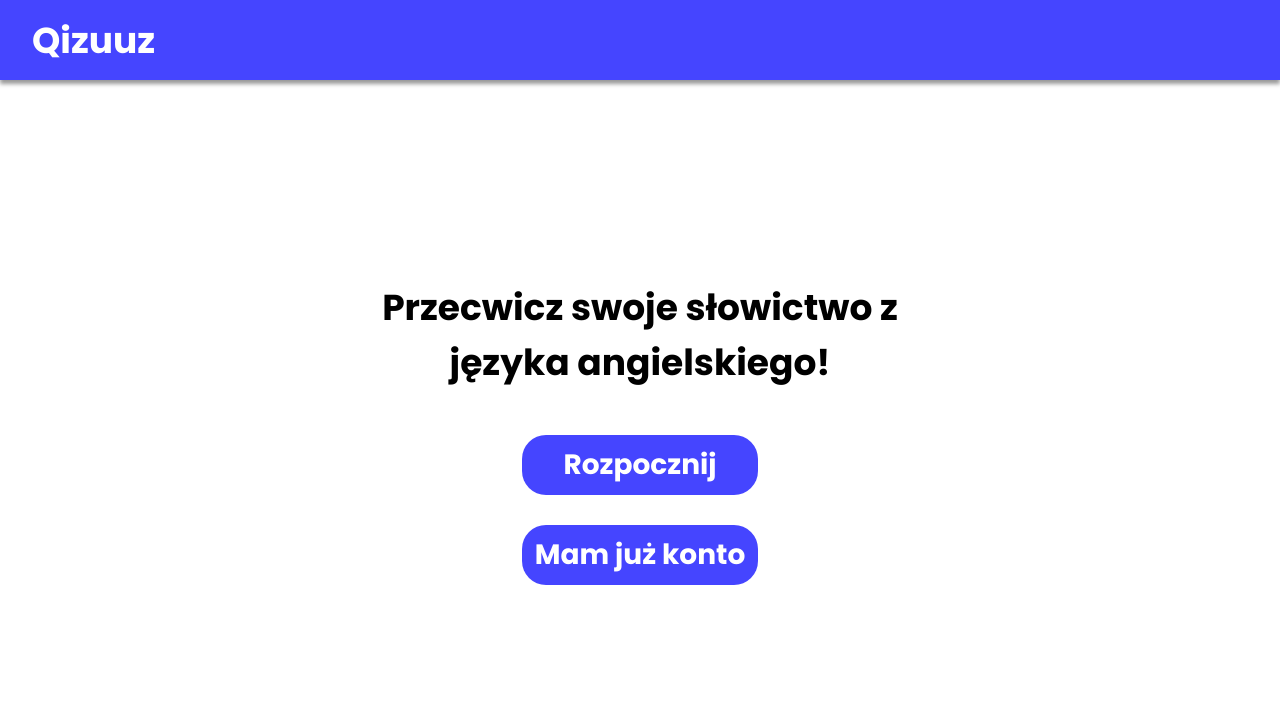
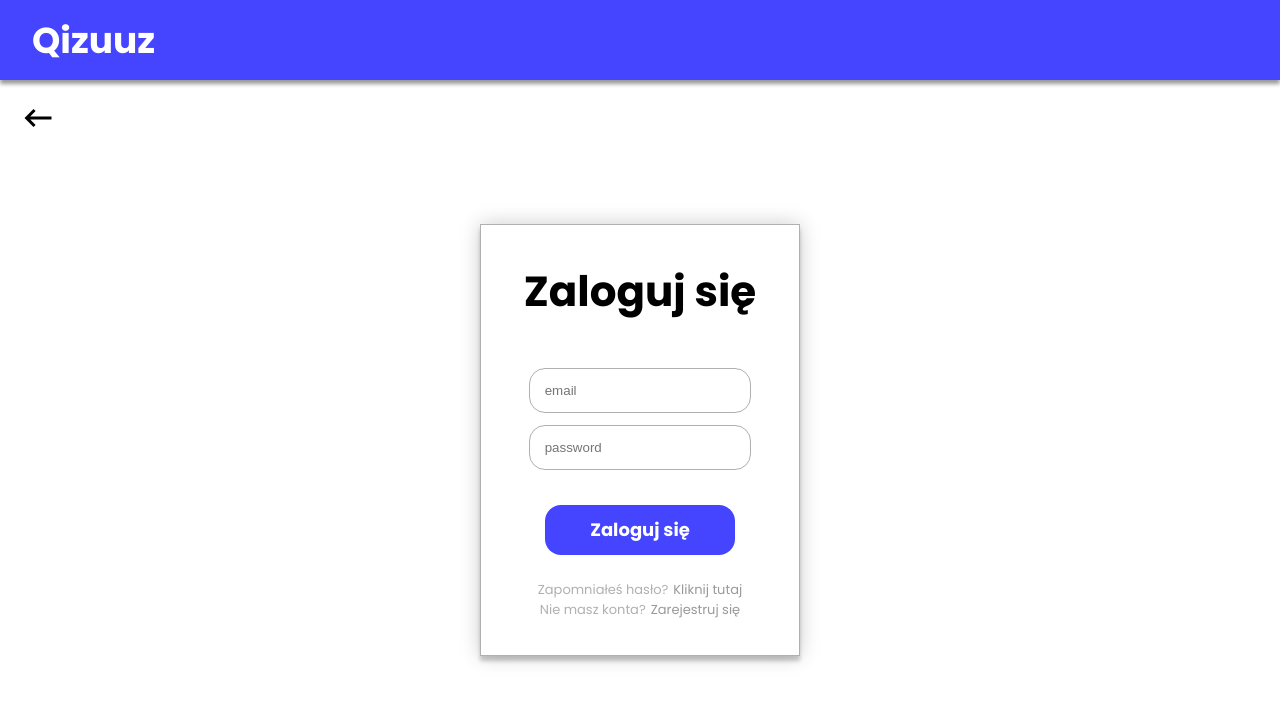
Before and after one commit to PSmigielski/vocabulary-testing-frontend, a React (Create React App) app: page /login in a window 1280 px wide. Shown: the top 702 px of the page. Built offline with nearby package versions, Linux system fonts and the light colour scheme.

Commit message:
add LoginForm view

```diff
--- a/src/App.js
+++ b/src/App.js
@@ -2,13 +2,17 @@ import React from "react";
 import { Switch, Route, useLocation } from "react-router-dom";
 import "./App.scss";
 import Home from "./views/Home";
+import LoginForm from "./views/LoginForm";
 
 function App() {
   const location = useLocation();
   return (
     <Switch location={location} key={location.key}>
-      <Route path="/">
+      <Route path="/" exact>
         <Home />
+      </Route>
+      <Route path="/login">
+        <LoginForm />
       </Route>
     </Switch>
   );
--- /dev/null
+++ b/src/views/LoginForm/index.js
@@ -0,0 +1,46 @@
+import React from "react";
+import "./index.scss";
+import Nav from "../../components/Nav";
+import { Link } from "react-router-dom";
+import Arrow from "../../components/Arrow";
+import Form from "../../components/Form";
+import FormInput from "../../components/FormInput";
+import useInput from "../../hooks/useInput.js";
+
+const LoginForm = () => {
+  const [email, bindEmail] = useInput('')
+  const [password, bindPassword] = useInput('')
+  const handleSubmit = (event) =>{
+    event.preventDefault();
+    console.log('email:' ,email);
+    console.log('password:' ,password);
+  }
+  return (
+    <div className="loginWrapper">
+      <Nav />
+      <div className="container">
+        <Link to="/">
+          <Arrow absolute="true" />
+        </Link>
+        <Form wrapperHeight={"60%"} formHeight={"46%"} label="Zaloguj się" messages="Login" handleSubmit={handleSubmit}>
+          <FormInput data={{
+            type:'text',
+            name: 'email',
+            placeholder: 'email',
+            required: true
+          }} {...bindEmail}/>
+          <FormInput
+          data={{
+            type:'password',
+            name: 'password',
+            placeholder: 'password',
+            required: true
+          }} {...bindPassword}
+          />
+        </Form>
+      </div>
+    </div>
+  );
+};
+
+export default LoginForm;
--- /dev/null
+++ b/src/views/LoginForm/index.scss
@@ -0,0 +1,38 @@
+$navbarColor: #4545ff;
+@font-face {
+font-family: Poppins-Bold;
+src: url('../../assets/fonts/Poppins-Bold.ttf');
+}
+@font-face {
+  font-family: Poppins-Regular;
+  src: url('../../assets/fonts/Poppins-Regular.ttf');
+}
+.loginWrapper{
+  width: 100vw;
+  height: 100vh;
+  display: flex;
+  justify-content: space-around;
+  align-items: center;
+  flex-direction: column;
+  .nav{
+    background-color: $navbarColor;
+    width: 100%;
+    min-height: 10%;
+    display: flex;
+    justify-content: space-around;
+    align-items: center;
+    box-shadow: 0px 4px 4px rgba(0,0,0,0.4);
+    .nav__container{
+      width: 95%;
+    }
+  }
+  .container{
+    position: relative;
+    height: 90%;
+    width: 100%;
+    display: flex;
+    justify-content: center;
+    align-items: center;
+    flex-direction: column;
+  }
+}
```
Also changed, not shown: 1 other file (tests, documents, lock files or other folders).
